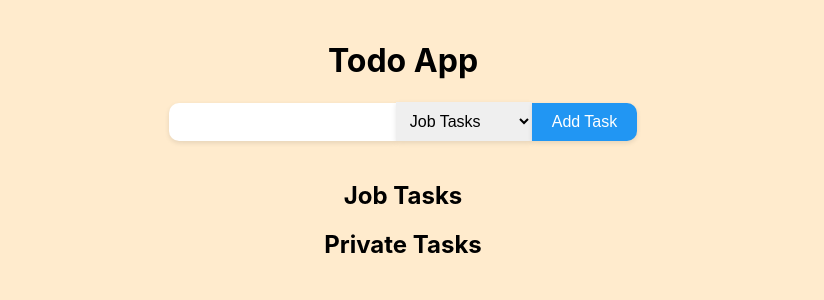
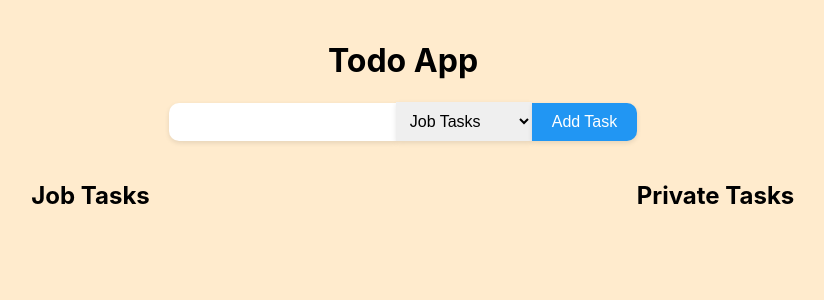
Before and after one commit to deksa89/React-Todo-App, a React (Create React App) app: page / in a window 1280 px wide. Shown: the top 300 px of the page, without its empty margins (237-1061 px from the left). Built offline with nearby package versions, Linux system fonts and the light colour scheme.

Commit message:
added grid, tasks side by side

```diff
--- a/src/components/Input.css
+++ b/src/components/Input.css
@@ -6,8 +6,8 @@ body {
 .inp__app {
     display: flex;
     flex-direction: column;
-    justify-content: center;
-    align-items: center;
+    /* justify-content: center;
+    align-items: center; */
 }
 
 form {
@@ -57,6 +57,12 @@ ul {
     padding-right: 2.5rem;
 }
 
+.inp__group-tasks{
+    display: grid;
+    grid-template-columns: 1fr 1fr;
+    grid-gap: 10px;
+}
+
 .inp__task {
     display: flex;
     flex-direction: row;
--- a/src/components/Input.js
+++ b/src/components/Input.js
@@ -36,7 +36,7 @@ const Input = () => {
         </select>
         <button className="inp__button" type="submit">Add Task</button>
       </form>
-      <div className="inp__tasks">
+      <div className="inp__group-tasks">
         <div className="inp__job-tasks">
           <h2>Job Tasks</h2>
           <ul>
```
